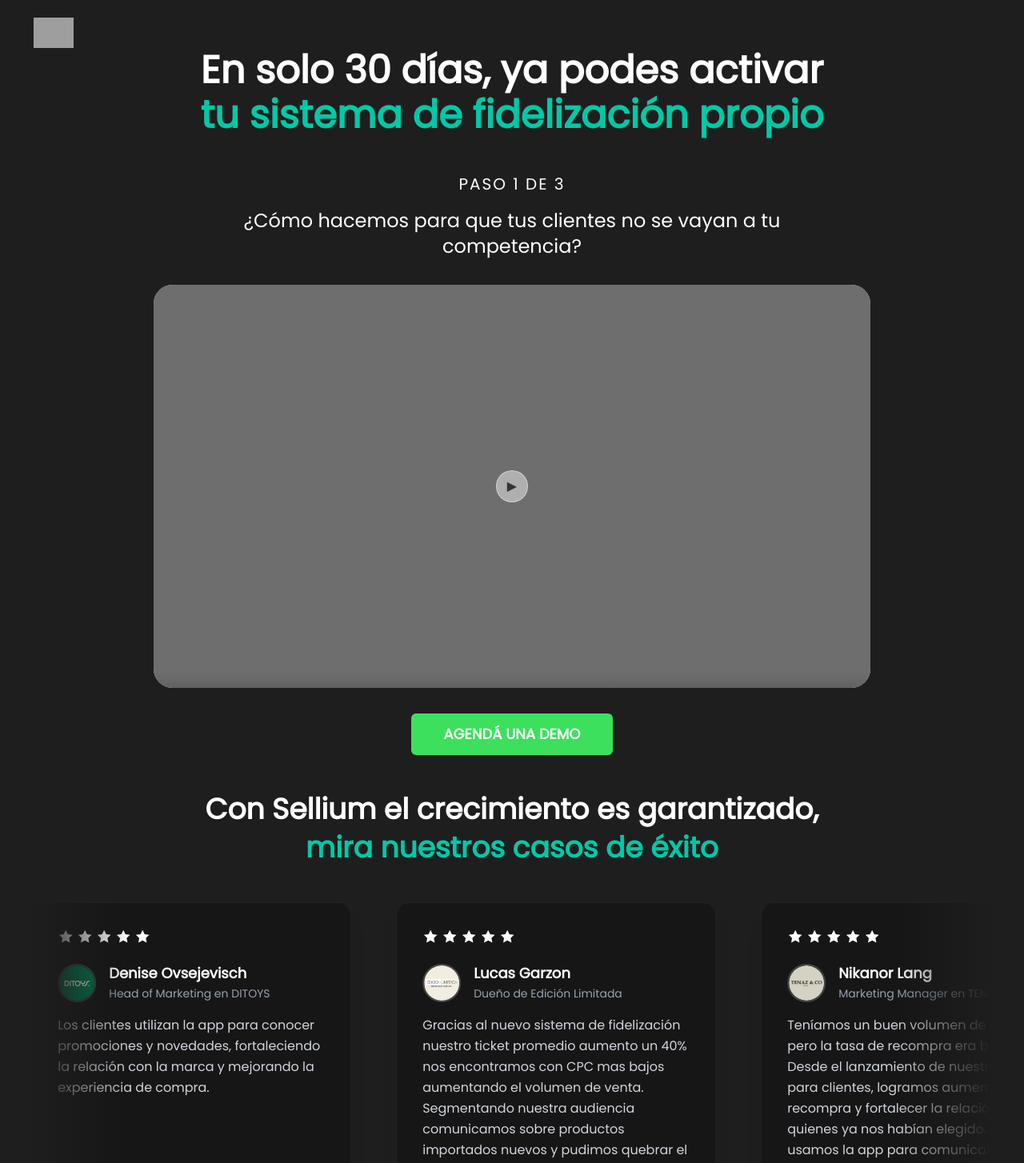
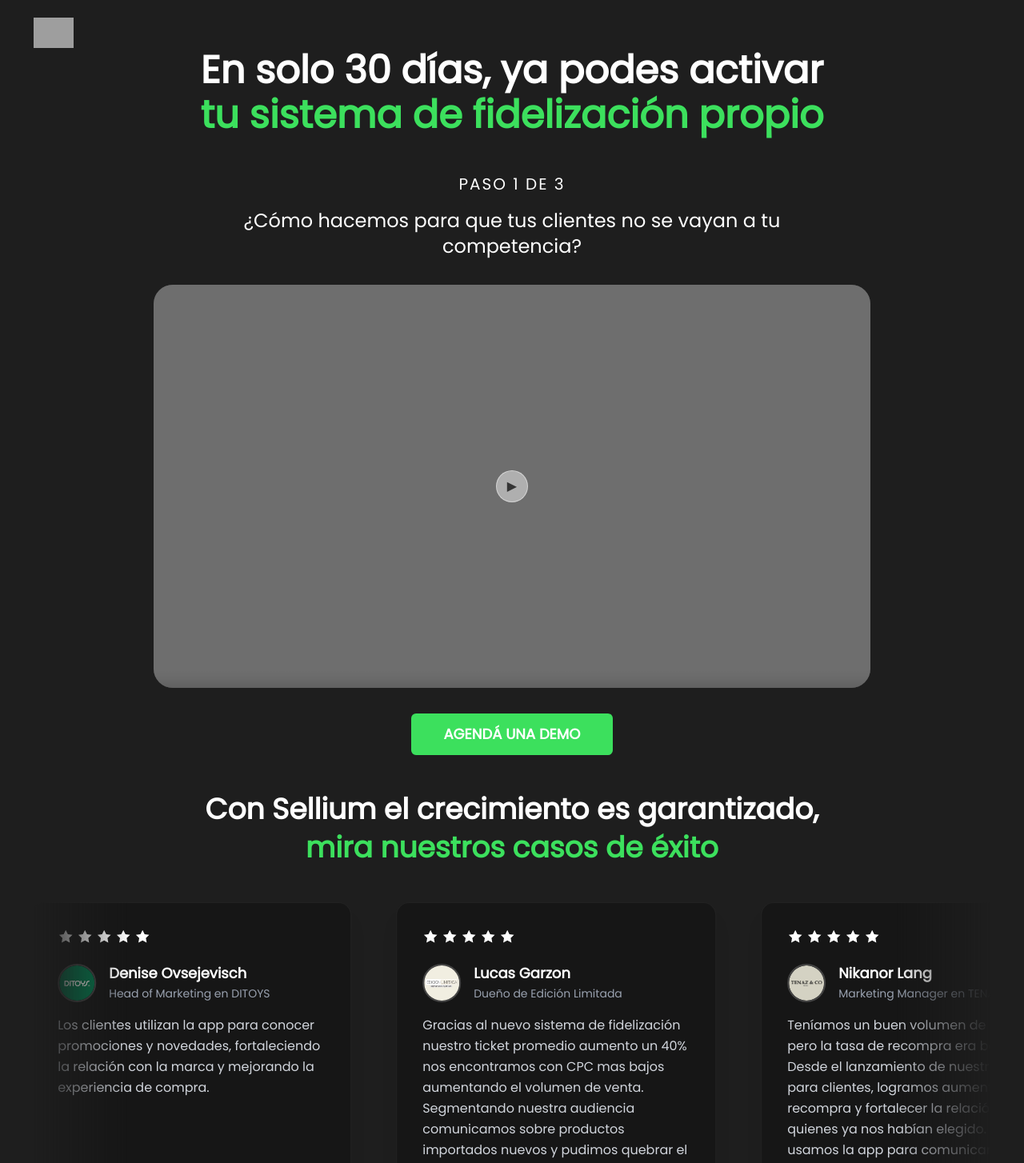
Before and after one commit to Julian-Kellmer/Sellium, a React (Vite) app: page / in a window 1280 px wide. Shown: the top 1454 px of the page at 80% size. Built offline with nearby package versions, Linux system fonts and the light colour scheme; grey boxes are pictures that could not be loaded.

Commit message:
chaun background video y arreglar el color de los textos

```diff
--- a/src/calendly/index.jsx
+++ b/src/calendly/index.jsx
@@ -11,9 +11,9 @@
               Contactanos para que tus clientes no vayan a tu competencia
             </span>
           </h1>
-          <h2 className='text-h4 text-tertiary '>
+          <h2 className='text-h4 text-[#3ce05d] '>
             Solo para tiendas online que facturen más de{' '}
-            <span className='text-tertiary'>U$D 20.000</span> al mes.
+            <span className='text-[#3ce05d]'>U$D 20.000</span> al mes.
           </h2>
         </div>
         <div className='md:col-span-10 md:col-start-2 col-span-full text-center'>
--- a/src/form/index.jsx
+++ b/src/form/index.jsx
@@ -34,7 +34,7 @@
           <h1 className='text-3xl md:text-5xl font-bold font-poppins mb-2'>
             En solo 30 días, ya podes activar
           </h1>
-          <h1 className='text-3xl md:text-5xl font-bold font-poppins text-[#00C9A7] mb-12'>
+          <h1 className='text-3xl md:text-5xl font-bold font-poppins text-[#3ce05d] mb-12'>
             tu sistema de fidelización propio
           </h1>
 
@@ -45,7 +45,7 @@
             ¿Cómo hacemos para que tus clientes no se vayan a tu competencia?
           </h2>
 
-          <div className='w-full max-w-4xl aspect-[16/9] bg-[#d9d9d9] flex justify-center items-center rounded-3xl border-trasparent overflow-hidden'>
+          <div className='w-full max-w-4xl aspect-[16/9]  flex justify-center items-center rounded-3xl border-trasparent overflow-hidden'>
             {/* VIDEO PLACEHOLDER */}
             <SmartVideo
               webmSrc='/Video3OPT.webm'
@@ -66,7 +66,7 @@
           <h2 className='text-2xl md:text-4xl font-bold text-center mb-12 px-4'>
             Con Sellium el crecimiento es garantizado,
             <br />
-            <span className='text-[#00C9A7] mt-2 block'>
+            <span className='text-[#3ce05d] mt-2 block'>
               mira nuestros casos de éxito
             </span>
           </h2>
--- a/src/recepcion/index.jsx
+++ b/src/recepcion/index.jsx
@@ -11,7 +11,7 @@
           <div className='col-span-full mt-8 text-left flex flex-col items-start justify-center px-4 md:px-8'>
             <h1 className='text-3xl md:text-5xl font-bold leading-tight mb-4 font-roboto '>
               Tu llamada aun no fue confirmada, Espera la comunicación via{' '}
-              <span className='text-tertiary'>Whatsapp</span>
+              <span className='text-[#3ce05d]'>Whatsapp</span>
             </h1>
             <p className='text-gray-400 text-sm font-poppins'>
               En breve vas a recibir un WhatsApp para confirmar la llamada. Si
--- a/src/recepcion/sections/FAQ.jsx
+++ b/src/recepcion/sections/FAQ.jsx
@@ -64,7 +64,7 @@
         <div className='text-center space-y-8'>
           <h2 className='text-3xl md:text-5xl font-bold leading-tight text-white font-poppins'>
             Cómo es que escalamos tiendas online todos los meses?{' '}
-            <span className='text-[#00C9A7] block mt-2'>Acá te lo cuento</span>
+            <span className='text-[#3ce05d] block mt-2'>Acá te lo cuento</span>
           </h2>
 
           <SmartVideo
--- a/src/recepcion/sections/Reviews.jsx
+++ b/src/recepcion/sections/Reviews.jsx
@@ -38,7 +38,7 @@
           ref={leftColRef}
           className='col-span-12 md:col-span-6 flex flex-col justify-start pt-10 h-fit'>
           <h2 className='text-3xl md:text-5xl font-bold leading-tight text-white font-poppins px-4 md:px-0'>
-            Con <span className='text-[#00C9A7]'>Sellium</span> el crecimiento
+            Con <span className='text-[#3ce05d]'>Sellium</span> el crecimiento
             es garantizado, mira nuestros casos de éxito
           </h2>
         </div>
```
